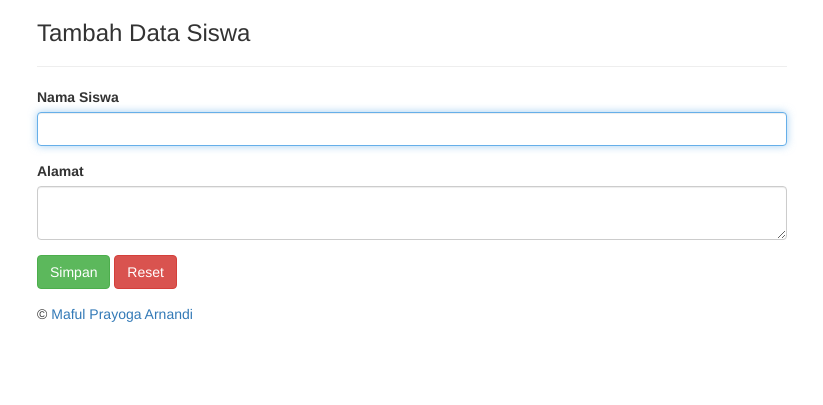
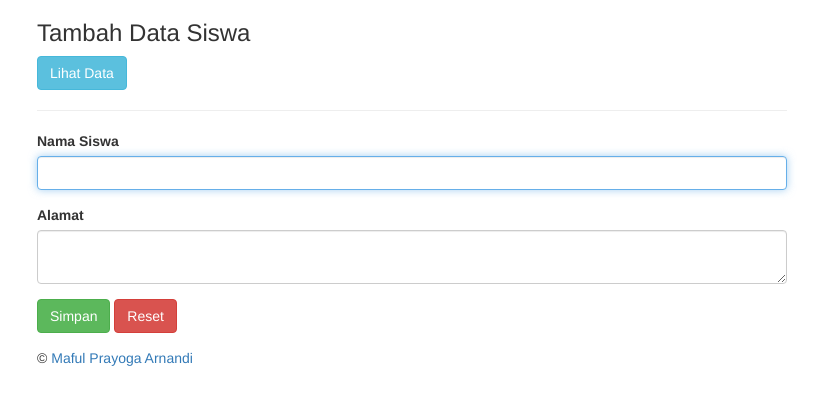
Before and after one commit to hendisantika/CRUD-with-Bootstrap, a PHP site: page /tambah.php in a window 1280 px wide. Shown: the top 405 px of the page, without its empty margins (33-856 px from the left). Run offline with PHP 8.4, Linux system fonts and the light colour scheme.

Commit message:
Update tambah.php

```diff
--- a/tambah.php
+++ b/tambah.php
@@ -15,7 +15,7 @@ include 'config/koneksi.php';
 <div class="container">
 	<div class="row">
 		<div class="col-md-8">
-			<h3>Tambah Data Siswa</h3><hr>
+			<h3>Tambah Data Siswa</h3><a href="index.php" class="btn btn-info">Lihat Data</a><hr>
 				<form role="form" action="" method="post">
 					<div class="form-group">
 					    <label>Nama Siswa</label>
```
